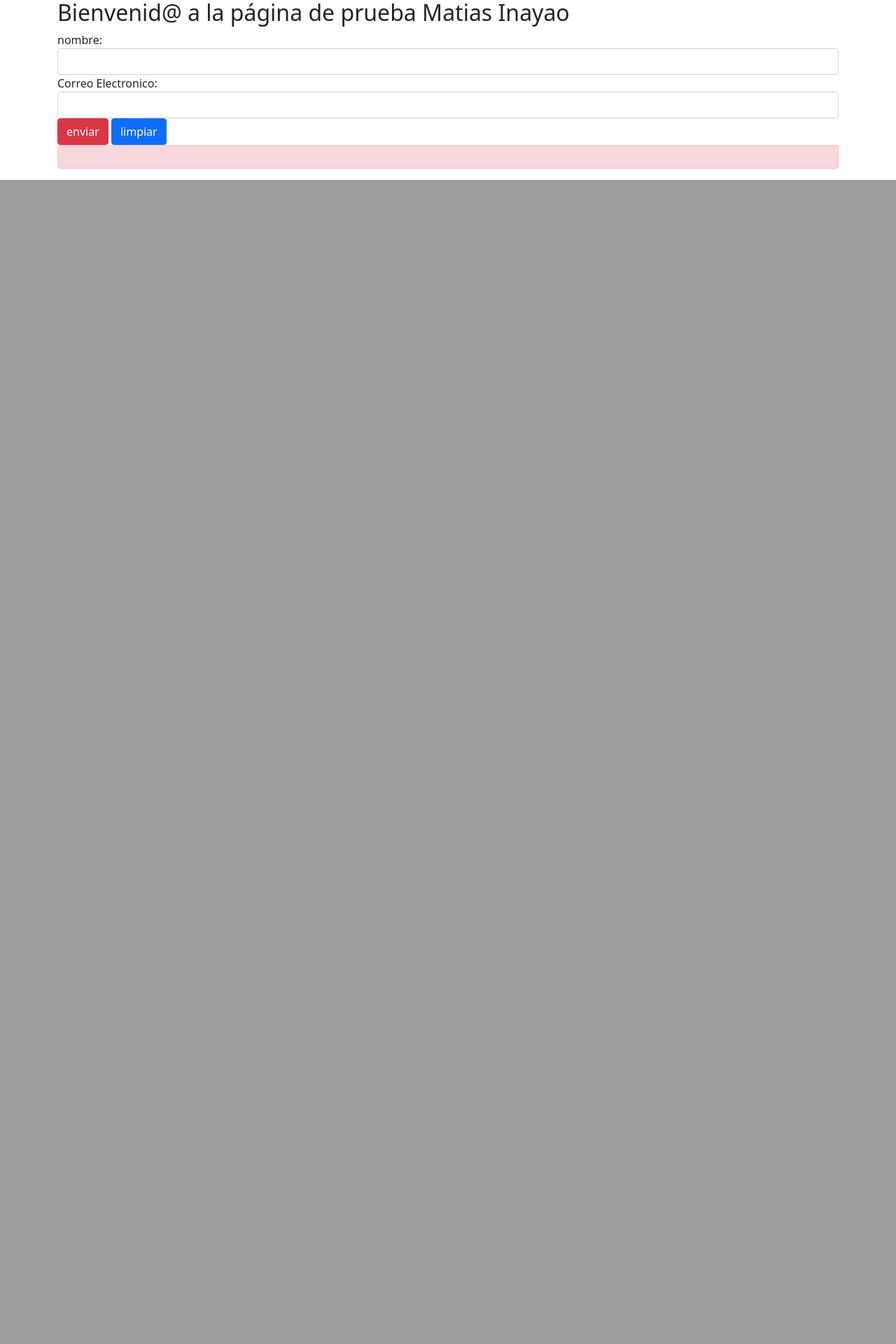
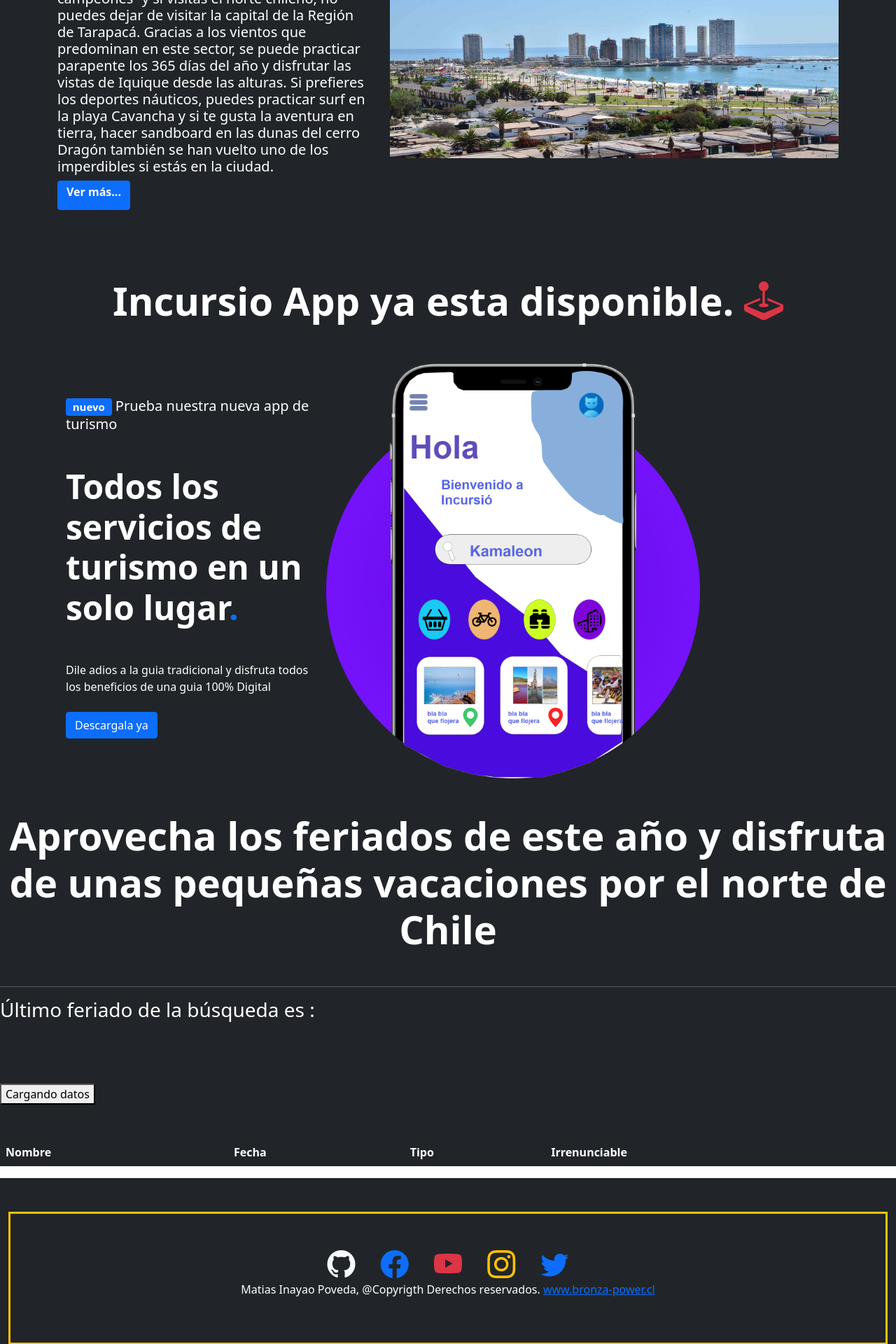
Before and after one commit to Seradox24/exp3_inayao_003D, a Django app: page / in a window 1280 px wide. Shown: the part 894-2814 px from the top of the page at 70% size. Before the commit the page ends 1151 px from the top, so only its background shows below. Run offline with Django 3.2, Linux system fonts and the light colour scheme; lists and menus that the app fills with data are empty.

Commit message:
se habilita index

```diff
--- /dev/null
+++ b/core/templates/core/base.html
@@ -0,0 +1,119 @@
+<!doctype html>
+<html lang="es-cl">
+
+<head>
+    <!-- meta tags -->
+    <meta charset="utf-8">
+    <meta name="viewport" content="width=device-width, initial-scale=1">
+    <!-- Bootstrap CSS -->
+    <link rel="stylesheet" href="css/bootstrap.min.css">
+    <title>Incursio Travel!</title>
+    {% load static %}
+    <link rel="stylesheet" href="{% static 'core/css/style.css'%}">
+    <link href="https://cdn.jsdelivr.net/npm/bootstrap@5.0.1/dist/css/bootstrap.min.css" rel="stylesheet" integrity="sha384-+0n0xVW2eSR5OomGNYDnhzAbDsOXxcvSN1TPprVMTNDbiYZCxYbOOl7+AMvyTG2x" crossorigin="anonymous">
+    <link rel="stylesheet" href="https://cdn.jsdelivr.net/npm/bootstrap-icons@1.5.0/font/bootstrap-icons.css">
+
+    <script src="https://ajax.googleapis.com/ajax/libs/jquery/3.5.1/jquery.min.js"></script>
+
+</head>
+
+<body>
+    <!-------------------------------------Navbar----------------------------------------->
+
+    <nav class="navbar navbar-expand-lg navbar-dark bg-dark fixed-top">
+        <div class="container">
+            <a href="/" class="navbar-brand">
+
+                <i class="bi bi-signpost-split h3 text-warning"></i>
+                <span class="align-middle fw-bold h3" onmouseover="style.color='yellow'"
+                    onmouseout="style.color='white'">Incursio Travel</span>
+                <i class="bi bi-geo-alt-fill h3 text-danger"></i>
+            </a>
+            <!-- Boton para que sea responsive-->
+            <button class="navbar-toggler" type="button" data-bs-toggle="collapse"
+                data-bs-target="#navbarSupportedContent" aria-controls="navbarSupportedContent" aria-expanded="false"
+                aria-label="Toggle navigation">
+                <span class="navbar-toggler-icon"></span>
+            </button>
+            <!-- end Boton para que sea responsive-->
+            <!-- Menu que se colapsa-->
+            <div class="collapse navbar-collapse" id="navbarSupportedContent">
+                <ul class="navbar-nav ms-auto mb-2 mb-lg-0 fw-bold h5">
+                    <li class="nav-item ">
+                        <a href="Index.html" class="nav-link active" aria-current="page"
+                            onmouseover="style.color='yellow'" onmouseout="style.color='white'">
+                            <p class="text-warning">
+                                Inició
+                            </p>
+                        </a>
+                    </li>
+                    <li class="nav-item">
+                        <a href="./pages/quienes somos.html" class="nav-link active" onmouseover="style.color='yellow'"
+                            onmouseout="style.color='white'">
+                            Quiénes somos
+                        </a>
+                    </li>
+                    <li class="nav-item">
+                        <a href="./pages/galeria.html" class="nav-link active" onmouseover="style.color='yellow'"
+                            onmouseout="style.color='white'">
+                            Galería
+                        </a>
+                    </li>
+                    <li class="nav-item">
+                        <a href="./pages/contacto.html" class="nav-link active" onmouseover="style.color='yellow'"
+                            onmouseout="style.color='white'">
+                            Contacto
+                        </a>
+                    </li>
+                    <li class="nav-item">
+                        <a href="./pages/registro.html" class="nav-link active" onmouseover="style.color='yellow'"
+                            onmouseout="style.color='white'">
+                            Iniciar sesión
+                        </a>
+                    </li>
+                </ul>
+            </div>
+            <!-- end Menu que se colapsa-->
+        </div>
+    </nav>
+
+    <!-----------------------------------contenido--------------------------------------->
+    <div class="contenido">
+        {% block contenido %}
+        {% endblock %}
+
+    </div>
+
+    <!------------------------------------contenido---------------------------------------->
+
+
+    <!---------------------------------------footer--------------------------------------->
+    <footer class=" container-fluid bg-dark py-5 text-center text-white ">
+        <div class="border-3 border border-warning py-5  ">
+            <a href="https://github.com/Seradox24"><i class="bi bi-github text-light h1 m-3"></i></a>
+            <a href="https://www.facebook.com"><i class="bi bi-facebook text-primary h1 m-3"></i></a>
+            <a href="https://www.youtube.com"><i class="bi bi-youtube text-danger h1 m-3"></i></a>
+            <a href="https://www.instagram.com"><i class="bi bi-instagram text-warning h1 m-3"></i></a>
+            <a href="https://twitter.com/?lang=es"><i class="bi bi-twitter text-primary h1 m-3"></i></a>
+            <p>
+                Matias Inayao Poveda, @Copyrigth Derechos reservados. <a
+                    href="https://youtu.be/C8FQ4wQXyaE">www.bronza-power.cl</a>
+            </p>
+        </div>
+    </footer>
+
+    <!-------------------------------------end footer-------------------------------------->
+
+       <!-- Optional JavaScript; choose one of the two! -->
+
+    <!-- Option 1: Bootstrap Bundle with Popper -->
+    <script src="https://cdn.jsdelivr.net/npm/bootstrap@5.0.1/dist/js/bootstrap.bundle.min.js" integrity="sha384-gtEjrD/SeCtmISkJkNUaaKMoLD0//ElJ19smozuHV6z3Iehds+3Ulb9Bn9Plx0x4" crossorigin="anonymous"></script>
+
+    <!-- Option 2: Separate Popper and Bootstrap JS -->
+    <!--
+    <script src="https://cdn.jsdelivr.net/npm/@popperjs/core@2.9.2/dist/umd/popper.min.js" integrity="sha384-IQsoLXl5PILFhosVNubq5LC7Qb9DXgDA9i+tQ8Zj3iwWAwPtgFTxbJ8NT4GN1R8p" crossorigin="anonymous"></script>
+    <script src="https://cdn.jsdelivr.net/npm/bootstrap@5.0.1/dist/js/bootstrap.min.js" integrity="sha384-Atwg2Pkwv9vp0ygtn1JAojH0nYbwNJLPhwyoVbhoPwBhjQPR5VtM2+xf0Uwh9KtT" crossorigin="anonymous"></script>
+    -->
+</body>
+
+</html>
--- a/core/templates/index.html
+++ b/core/templates/index.html
@@ -1,62 +1,180 @@
-<!doctype html>
-<html lang="en">
-  <head>
-    <!-- Required meta tags -->
-    <meta charset="utf-8">
-    <meta name="viewport" content="width=device-width, initial-scale=1">
+{% extends 'core/base.html' %}
 
-    <!-- Bootstrap CSS -->
-    <link href="https://cdn.jsdelivr.net/npm/bootstrap@5.0.1/dist/css/bootstrap.min.css" rel="stylesheet" integrity="sha384-+0n0xVW2eSR5OomGNYDnhzAbDsOXxcvSN1TPprVMTNDbiYZCxYbOOl7+AMvyTG2x" crossorigin="anonymous">
+{% block contenido %}
+{% load static %}
+  <!------------------------------------carousel---------------------------------------->
+  <section class="mt-5 col-12 ">
+    <div id="carouselExampleIndicators" class="carousel slide carousel-fade" data-bs-ride="carousel">
+        <div class="carousel-indicators">
+            <button type="button" data-bs-target="#carouselExampleIndicatorss" data-bs-slide-to="0" class="active"
+                aria-current="true" aria-label="Slide 1"></button>
+            <button type="button" data-bs-target="#carouselExampleIndicators" data-bs-slide-to="1"
+                aria-label="Slide 2"></button>
+            <button type="button" data-bs-target="#carouselExampleIndicators" data-bs-slide-to="2"
+                aria-label="Slide 3"></button>
+            <button type="button" data-bs-target="#carouselExampleIndicators" data-bs-slide-to="3"
+                aria-label="Slide 4"></button>
+        </div>
+        <div class="carousel-inner">
+            <!--interno-->
+            <div class="carousel-item active">
+                <img src="{% static 'core/img/slide 1.jpg' %}" class="d-block w-100 h-100" alt="...">
+                <div class="carousel-caption d-none d-md-block">
+                    <!--oculto en pantallas pequeñas-->
+                    <h5>OFICINA SALITRERA HUMBERSTONE</h5>
+                    <p>50 km al este de Iquique, Tarapacá, Tamarugal, Pozo Almonte.</p>
+                </div>
+            </div>
+            <div class="carousel-item">
+                <img src="{% static 'core/img/slide 2.png'%}" class="d-block w-100" alt="...">
+                <div class="carousel-caption d-none d-md-block">
+                    <h5>Turismo agrícola y aventura Yalane</h5>
+                    <p>Miñi Miñe se ubica en el límite Norte la Comuna de Huara, Provincia del Tamarugal, Región de
+                        Tarapacá.</p>
+                </div>
+            </div>
+            <div class="carousel-item">
+                <img src="{% static 'core/img/slide 3.jpg'%}" class="d-block w-100" alt="...">
+                <div class="carousel-caption d-none d-md-block">
+                    <h5>TOUR OASIS DE PICA</h5>
+                    <p>Oasis de Pica y Matilla – Pueblo de La Tirana.</p>
+                </div>
+            </div>
+            <div class="carousel-item">
+                <img src="{% static 'core/img/slide 4.jpg'%}" class="d-block w-100" alt="...">
+                <div class="carousel-caption d-none d-md-block">
+                    <h5>Museo Corbeta Esmeralda</h5>
+                    <p>El Museo Corbeta Esmeralda es un museo chileno ubicado en la ciudad de Iquique.</p>
+                </div>
+            </div>
+        </div>
+        <button class="carousel-control-prev" type="button" data-bs-target="#carouselExampleIndicators"
+            data-bs-slide="prev">
+            <span class="carousel-control-prev-icon" aria-hidden="true"></span>
+            <span class="visually-hidden">Previous</span>
+        </button>
+        <button class="carousel-control-next" type="button" data-bs-target="#carouselExampleIndicators"
+            data-bs-slide="next">
+            <span class="carousel-control-next-icon" aria-hidden="true"></span>
+            <span class="visually-hidden">Next</span>
+        </button>
+    </div>
+</section>
+<!----------------------------------end carousel-------------------------------------->
+<!--------------------------------------Main------------------------------------------>
+<main class="bg-dark text-white py-5">
+    <div class="container">
+        <h2 class="text-center display-4 mb-5 fw-bold">
+            <span>
+                DESCUBRE LOS ATRACTIVOS DE NORTE
+            </span>
+            <i class="bi bi-geo-alt-fill text-danger"></i>
+        </h2>
+        <div class="row align-items-center">
+            <div class="col-12 col-lg-5 ">
+                <h3>Zona norte - Iquique.</h3>
+                <hr>
+                <p class="h5">Iquique es conocida como la “Tierra de campeones” y si visitas el norte chileno, no
+                    puedes dejar de visitar la capital de la Región de Tarapacá. Gracias a los vientos que
+                    predominan en este sector, se puede practicar parapente los 365 días del año y disfrutar las
+                    vistas de Iquique desde las alturas. Si prefieres los deportes náuticos, puedes practicar surf
+                    en la playa Cavancha y si te gusta la aventura en tierra, hacer sandboard en las dunas del cerro
+                    Dragón también se han vuelto uno de los imperdibles si estás en la ciudad.</p>
+                <a href="https://chile.travel/donde-ir/norte-desierto-atacama/iquique"><button
+                        class="btn btn-primary mb-5 mb-lg-0 dis">
+                        <p class="h6 fw-bold ">
+                            Ver más...
+                        </p>
+                    </button></a>
+            </div>
+            <div class="col-12 col-lg-7">
+                <div class="hovereffect">
+                    <img src="{% static 'core/img/slide 6.jpg'%}" alt="" class="img-fluid rounded">
+                    <div class="overlay">
+                        <p class="py-5 m-2 ">Playa y desierto son los atractivos turísticos principales que hacen de
+                            Iquique y de la Región de Tarapacá en un destino imperdible para visitar durante tus
+                            vacaciones. </p>
+                    </div>
+                </div>
+            </div>
+        </div>
 
-    <title>Hello, world!</title>
-  </head>
-  <body>
-    <div class="container">
-        <div class="row">
-            <h1>hola pagina de prueba</h1>
+    </div>
+</main>
+<!------------------------------------end Main---------------------------------------->
+<!---------------------------------Es bonito Soñar------------------------------------>
+<section class="bg-dark text-white py-5">
+    <div class="container  ">
+        <h2 class="text-center display-4 mb-5 fw-bold">
+            <span>
+                Incursio App ya esta disponible.
+            </span>
+            <i class="bi bi-joystick text-danger"></i>
+        </h2>
+        <div class="row align-items-center mx-auto">
+            <div class="col-12 col-lg-4">
+                <div>
+                    <h5 class="text-white">
+                        <span class="badge bg-primary">
+                            nuevo
+                        </span>
+                        Prueba nuestra nueva app de turismo
+                    </h5>
+                    <h2 class="display-5 fw-bold my-5">
+                        Todos los servicios de turismo en un solo lugar<span class="text-primary">.</span>
+                    </h2>
+                    <p class="mb-4">
+                        Dile adios a la guia tradicional y disfruta todos los beneficios de una guia 100% Digital
+                    </p>
+                    <a href="https://play.google.com/store?hl=es&gl=US" class="btn btn-primary">Descargala ya</a>
+
+                </div>
+            </div>
+            <div class="col-12 col-lg-6">
+                <div class="content">
+                    <img src="{% static 'core/img/app1.png'%}" class="img-fluid" alt="">
+                </div>
+            </div>
         </div>
-        {% load static %}
-        <div class="row">
-
-        <img src="{% static 'core/img/paisaje.jpg'%}">
-
-      </div>
-
-        <div class="row">
-        <h2>Bienvenid@ a la página de prueba {{nom_usuario}}</h2>
     </div>
+</section>
+<!-------------------------------------end Dream-------------------------------------->
+<!---------------------------------api------------------------------------>
 
 
-        <div class="row">
-            <form method="POST" action="#" id="formulario"  >
-                <div class="form-group">
-                    <label for="nombre">nombre:</label>
-                    <input type="text" class="form-control" id="nombre" name="nombre">
-                </div>
-                <div class="form-group">
-                    <label for="email">Correo Electronico:</label>
-                    <input type="email" name="email" id="email" class="form-control">
-                </div>
-                <input type="submit" class="btn btn-danger" id="enviar" value="enviar">
-                <input type="reset" class="btn btn-primary" id="limpiar" value="limpiar">
-                <div id="error" class="alert alert-danger" role="alert" ></div>
-            </form>
+
+    <div class="bg-dark text-white">
+
+    <p class="text-center  display-4 mb-5 fw-bold"> Aprovecha los feriados de este año y disfruta de unas pequeñas vacaciones por el norte de Chile </p>
+    <hr>
+    <div id="caja">
+        <h3>Último feriado de la búsqueda es :</h3>
+            <p id="feriado"></p>
+            <br>
 
 
-        </div>
+        <br><br>
 
 
+        <button type="button" id="enviar">Cargando datos</button>
     </div>
+    <br><br>
 
-    <!-- Optional JavaScript; choose one of the two! -->
+    <table class="table text-white "  id="fechas">
+        <thead >
+            <tr>
+                <th scope="col">Nombre</th>
+                <th scope="col">Fecha</th>
+                <th scope="col">Tipo</th>
+                <th scope="col">Irrenunciable</th>
+            </tr>
+        </thead>
+        <tbody>
 
-    <!-- Option 1: Bootstrap Bundle with Popper -->
-    <script src="https://cdn.jsdelivr.net/npm/bootstrap@5.0.1/dist/js/bootstrap.bundle.min.js" integrity="sha384-gtEjrD/SeCtmISkJkNUaaKMoLD0//ElJ19smozuHV6z3Iehds+3Ulb9Bn9Plx0x4" crossorigin="anonymous"></script>
+        </tbody>
 
-    <!-- Option 2: Separate Popper and Bootstrap JS -->
-    <!--
-    <script src="https://cdn.jsdelivr.net/npm/@popperjs/core@2.9.2/dist/umd/popper.min.js" integrity="sha384-IQsoLXl5PILFhosVNubq5LC7Qb9DXgDA9i+tQ8Zj3iwWAwPtgFTxbJ8NT4GN1R8p" crossorigin="anonymous"></script>
-    <script src="https://cdn.jsdelivr.net/npm/bootstrap@5.0.1/dist/js/bootstrap.min.js" integrity="sha384-Atwg2Pkwv9vp0ygtn1JAojH0nYbwNJLPhwyoVbhoPwBhjQPR5VtM2+xf0Uwh9KtT" crossorigin="anonymous"></script>
-    -->
-  </body>
-</html>
+    </table>
+
+</div>
+
+{% endblock %}
--- a/core/views.py
+++ b/core/views.py
@@ -8,3 +8,6 @@ def home (request):
 
     return render(request, 'index.html', context={'nom_usuario': nombre},
     )
+
+def galeria(request):
+    return render(request,'galeria.html')
```
Also changed, not shown: core/templates/galeria.html (added, +134 -0 lines).
